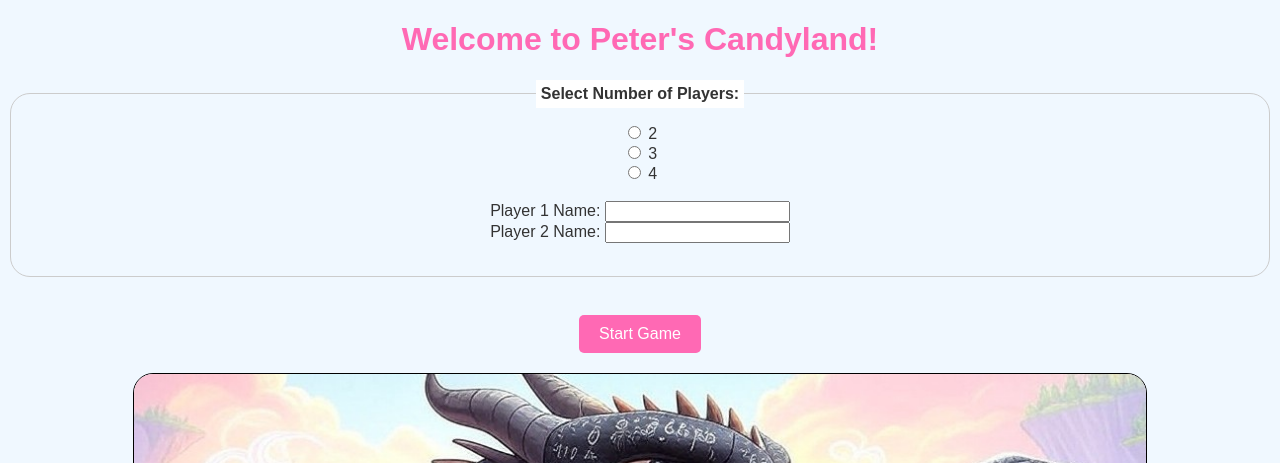
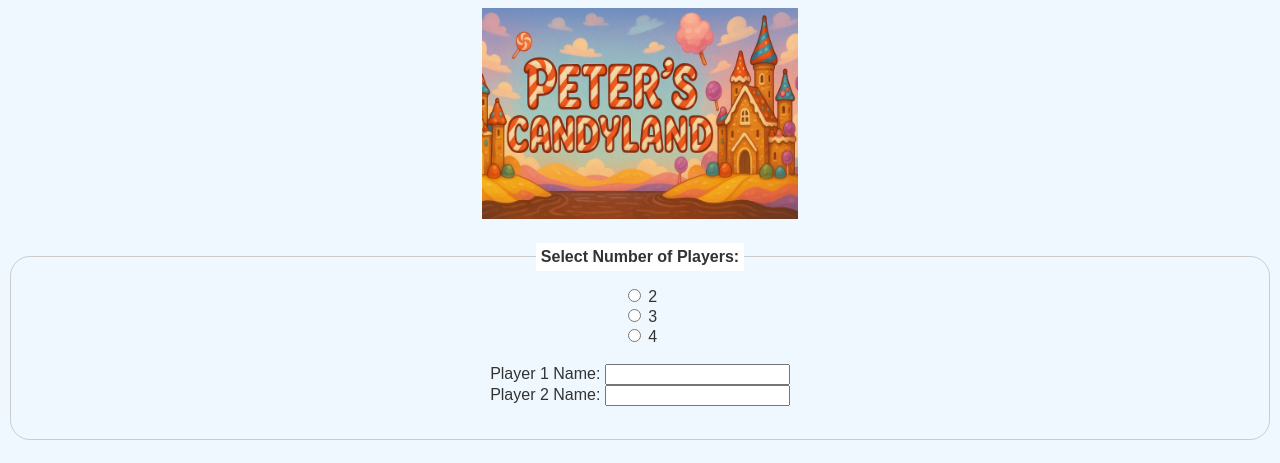
Before and after one commit to petersomerville/candyland, a Flask app: page / in a window 1280 px wide. Shown: the top 463 px of the page. Run offline with Flask 3, Linux system fonts and the light colour scheme.

Commit message:
add header imagebanner

```diff
--- a/static/css/style.css
+++ b/static/css/style.css
@@ -2,6 +2,10 @@ body {
   font-family: Arial, sans-serif; /* Updated font */
   background-color: #f0f8ff; /* Light, playful background */
   color: #333;
+}
+
+.header-image {
+  width: 25%;
 }
 
 h1, h2, h3 {
--- a/templates/game.html
+++ b/templates/game.html
@@ -5,7 +5,10 @@
   <link rel="stylesheet" href="{{ url_for('static', filename='css/style.css') }}">
 </head>
 <body>
-  <h1>Peter's Candyland</h1>
+  <div style="text-align: center;">
+    <img src="static/images/colorful-candyland-header.png" alt="Candyland Header" class="header-image">
+</div>
+  <!-- <h1>Peter's Candyland</h1> -->
 
   <!-- New container for two columns -->
   <div class="game-container">
--- a/templates/setup.html
+++ b/templates/setup.html
@@ -1,6 +1,8 @@
 <!DOCTYPE html>
 <html>
 <head>
+<body>
+
   <title>Candyland Setup</title>
   <link rel="stylesheet" href="{{ url_for('static', filename='css/style.css') }}">
   <script>
@@ -52,7 +54,10 @@
   </script>
 </head>
 <body>
-  <h1>Welcome to Peter's Candyland!</h1>
+  <div style="text-align: center;">
+    <img src="static/images/colorful-candyland-header.png" alt="Candyland Header" class="header-image">
+</div>
+  <!-- <h1>Welcome to Peter's Candyland!</h1> -->
   {# Consider adding a class to the form for styling #}
   <form action="{{ url_for('start') }}" method="post" class="setup-form">
     <fieldset> {# Grouping related form elements is good practice #}
```
Also changed, not shown: static/images/colorful-candyland-header.png (added).
